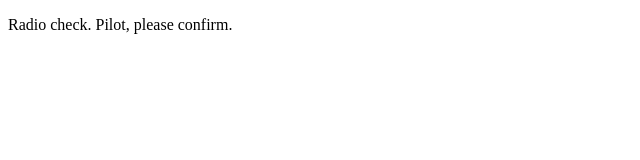
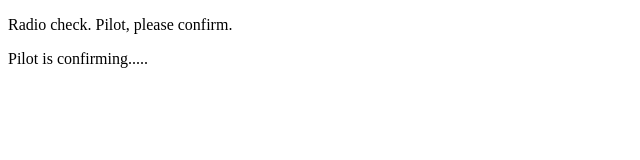
Before and after one commit to subhenduhalder/communication-log-control, a plain HTML site: page index.html in a window 1280 px wide. Shown: the whole page, without its empty margins (0-640 px from the left). Drawn offline with Linux system fonts and the light colour scheme.

Commit message:
I replied

```diff
--- a/index.html
+++ b/index.html
@@ -2,5 +2,6 @@
 <html>
    <body>
       <p>Radio check. Pilot, please confirm.</p>
+      <p>Pilot is confirming.....</p>
    </body>
 </html>
```
